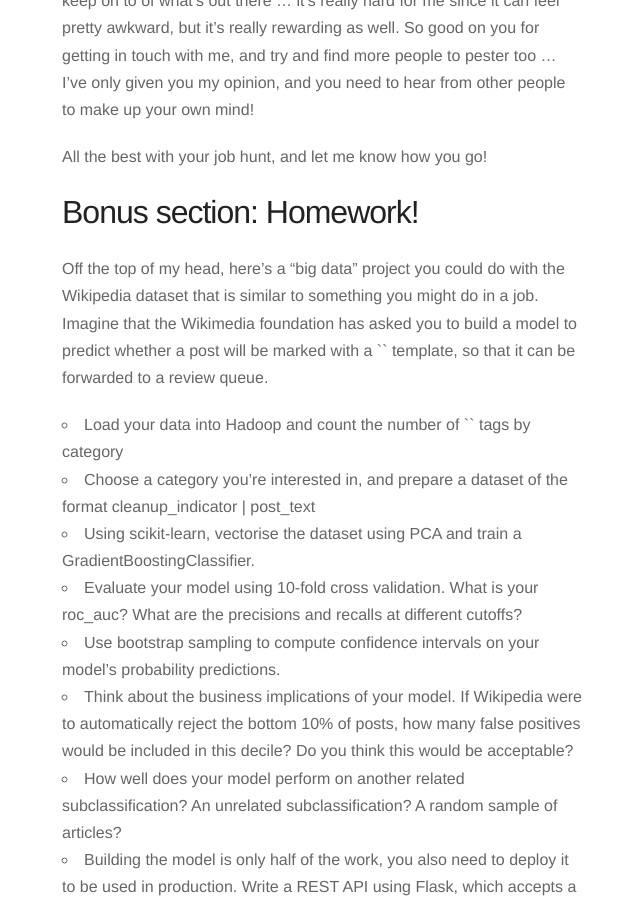
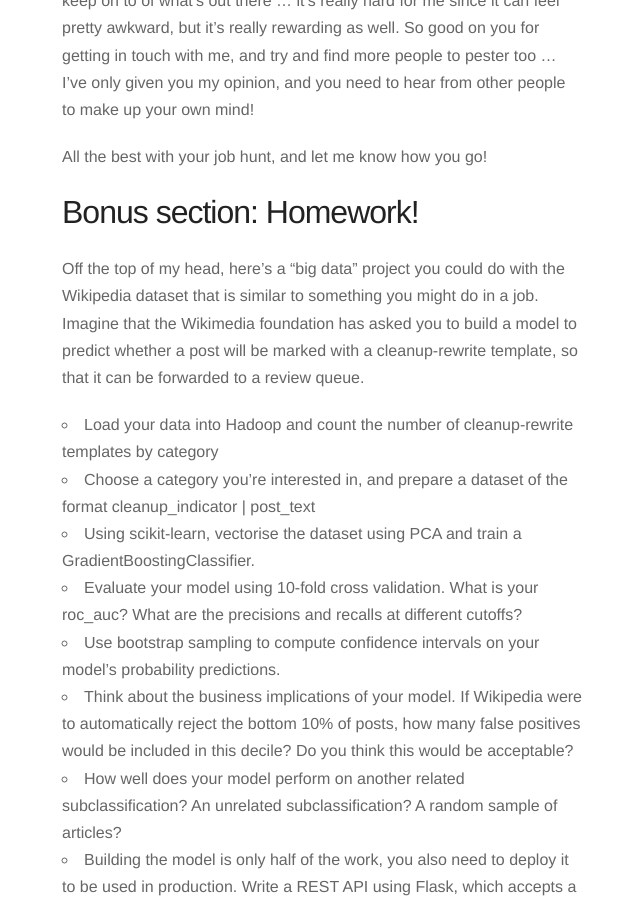
Before and after one commit to themrmax/themrmax.github.io, a Jekyll site: the page built from _posts/2015-10-29-advice-from-a-recovering-academic.md, in a window 1280 px wide and 900 px high, scrolled down 2132 px. Shown: the whole window, without its empty margins (318-958 px from the left). Built offline with Jekyll 4.4.1, drawn with Linux system fonts in a browser that asks for light colours; nearby versions of some CDN libraries; Markdown is read by kramdown in place of the engine named in the settings.

Commit message:
Update 2015-10-29-advice-from-a-recovering-academic.md

```diff
--- a/_posts/2015-10-29-advice-from-a-recovering-academic.md
+++ b/_posts/2015-10-29-advice-from-a-recovering-academic.md
@@ -25,9 +25,9 @@ All the best with your job hunt, and let me know how you go!
 
 #Bonus section: Homework!
 
-Off the top of my head, here's a "big data" project you could do with the Wikipedia dataset that is similar to something you might do in a job. Imagine that the Wikimedia foundation has asked you to build a model to predict whether a post will be marked with a `{{cleanup-rewrite}}` template, so that it can be forwarded to a review queue.
+Off the top of my head, here's a "big data" project you could do with the Wikipedia dataset that is similar to something you might do in a job. Imagine that the Wikimedia foundation has asked you to build a model to predict whether a post will be marked with a `cleanup-rewrite` template, so that it can be forwarded to a review queue.
 
-  * Load your data into Hadoop and count the number of `{{cleanup-rewrite}}` tags by category
+  * Load your data into Hadoop and count the number of `cleanup-rewrite` templates by category
   * Choose a category you're interested in, and prepare a dataset of the format `cleanup_indicator | post_text`
   * Using scikit-learn, vectorise the dataset using `PCA` and train a `GradientBoostingClassifier`.
   * Evaluate your model using 10-fold cross validation. What is your `roc_auc`? What are the precisions and recalls at different cutoffs?
```
